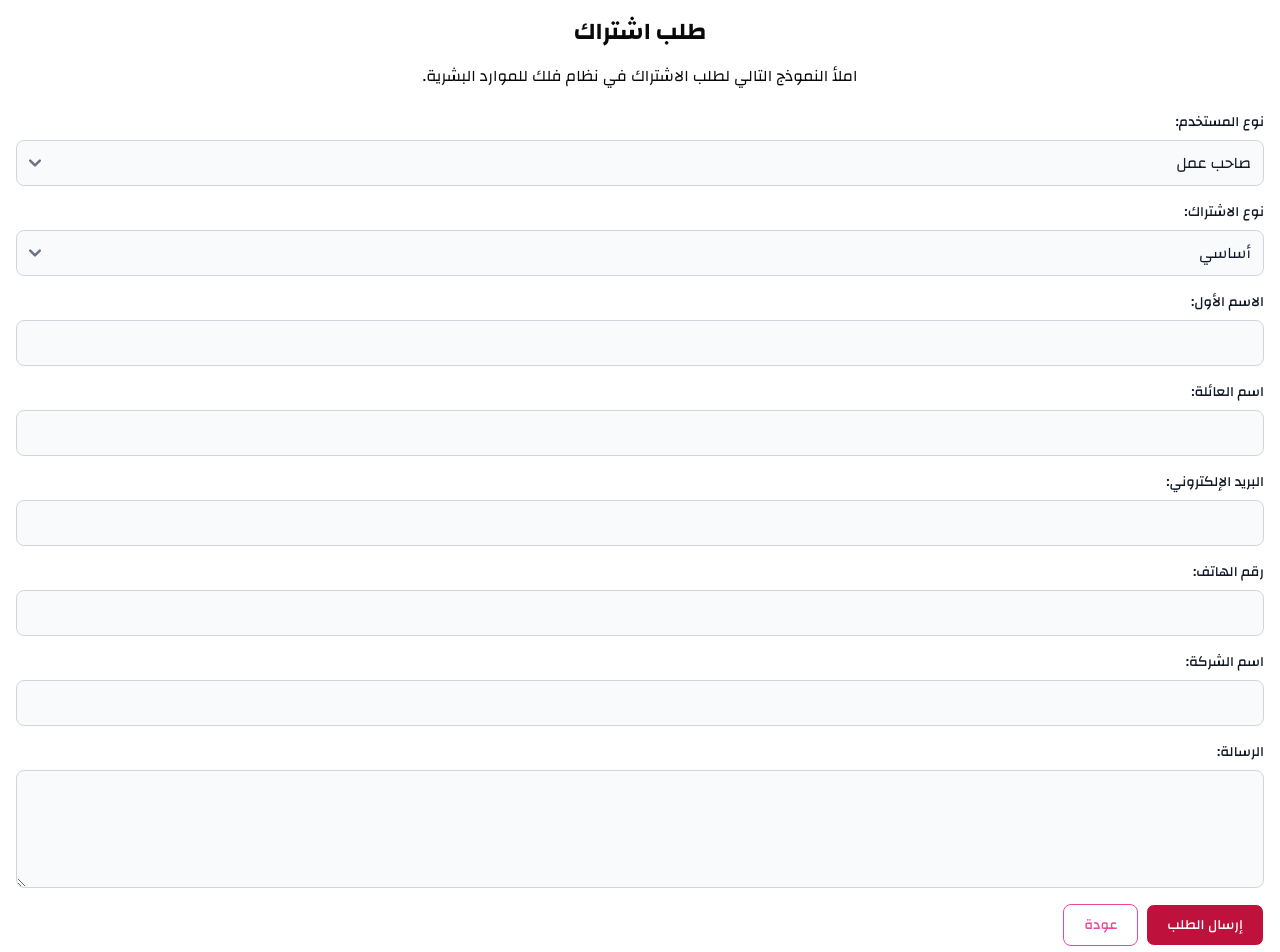
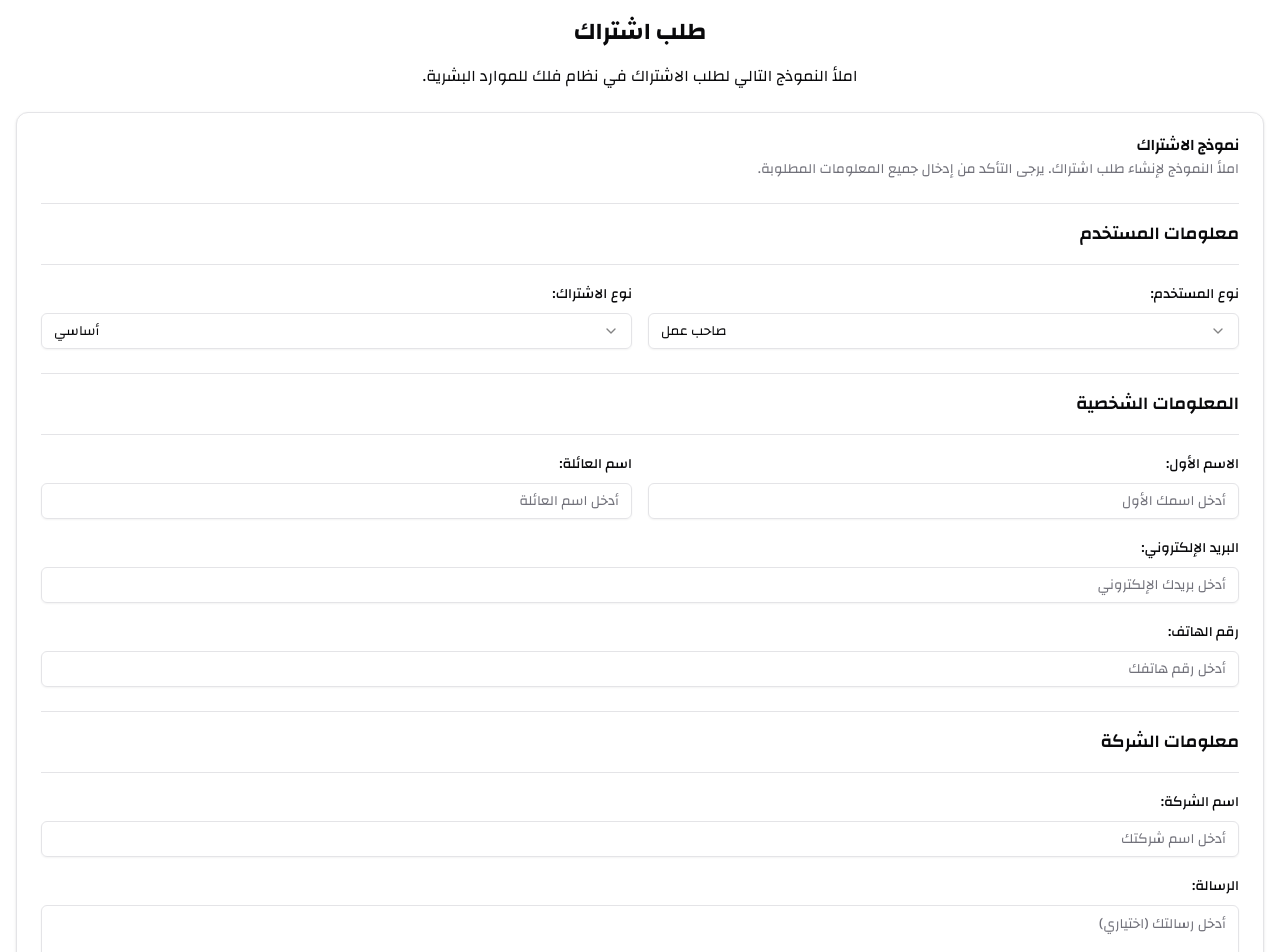
Before and after one commit to Abubakr-Alsheikh/falak-hr, a React (Vite) app: page /subscription in a window 1280 px wide. Shown: the top 952 px of the page. Built offline with nearby package versions, Linux system fonts and the light colour scheme; no server answers.

Commit message:
Improve subscription form

```diff
--- /dev/null
+++ b/src/components/ui/textarea.tsx
@@ -0,0 +1,22 @@
+import * as React from "react"
+
+import { cn } from "@/lib/utils"
+
+const Textarea = React.forwardRef<
+  HTMLTextAreaElement,
+  React.ComponentProps<"textarea">
+>(({ className, ...props }, ref) => {
+  return (
+    <textarea
+      className={cn(
+        "flex min-h-[60px] w-full rounded-md border border-input bg-transparent px-3 py-2 text-base shadow-sm placeholder:text-muted-foreground focus-visible:outline-none focus-visible:ring-1 focus-visible:ring-ring disabled:cursor-not-allowed disabled:opacity-50 md:text-sm",
+        className
+      )}
+      ref={ref}
+      {...props}
+    />
+  )
+})
+Textarea.displayName = "Textarea"
+
+export { Textarea }
--- a/src/config/routes.ts
+++ b/src/config/routes.ts
@@ -1,7 +1,7 @@
 export const ROUTES = {
   HOME: "/",
   LOGIN: "/login",
-  REGISTER: "/register",
+  REGISTER: "/subscription",
   FORGOT_PASSWORD: "/forgot-password",
   DASHBOARD: "/dashboard",
 } as const;
--- a/src/pages/public/subscription/SubscriptionForm.tsx
+++ b/src/pages/public/subscription/SubscriptionForm.tsx
@@ -1,12 +1,33 @@
 import React, { useState } from "react";
-import subscriptionService from "@api/subscriptionService"; // Import the service
-import { SubscriptionRequest } from "@/types/subscription"; // Import the type
-import Button from "@/components/common/public/Button";
+import subscriptionService from "@api/subscriptionService";
+import { SubscriptionRequest } from "@/types/subscription";
+import { Button } from "@/components/ui/button";
+import { Input } from "@/components/ui/input";
+import { Label } from "@/components/ui/label";
+import {
+  Select,
+  SelectContent,
+  SelectItem,
+  SelectTrigger,
+  SelectValue,
+} from "@/components/ui/select";
+import { Textarea } from "@/components/ui/textarea";
+import { Alert, AlertDescription, AlertTitle } from "@/components/ui/alert";
+import {
+  Card,
+  CardContent,
+  CardFooter,
+  CardHeader,
+  CardDescription,
+  CardTitle,
+} from "@/components/ui/card";
 import LoadingScreen from "@/components/common/public/LoadingScreen";
 import { Link } from "react-router-dom";
+import { Separator } from "@/components/ui/separator";
+import * as Tooltip from "@radix-ui/react-tooltip";
 
 interface SubscriptionFormProps {
-  onSuccess?: () => void; // Optional callback for success
+  onSuccess?: () => void;
 }
 
 const SubscriptionForm: React.FC<SubscriptionFormProps> = ({ onSuccess }) => {
@@ -24,6 +45,17 @@ const SubscriptionForm: React.FC<SubscriptionFormProps> = ({ onSuccess }) => {
   const [error, setError] = useState<string | null>(null);
   const [successMessage, setSuccessMessage] = useState<string | null>(null);
 
+  const clearForm = () => {
+    setUserType("employer");
+    setSubscriptionType("basic");
+    setFirstName("");
+    setLastName("");
+    setEmail("");
+    setPhoneNumber("");
+    setCompanyName("");
+    setMessage("");
+  };
+
   const handleSubmit = async (event: React.FormEvent) => {
     event.preventDefault();
     setIsLoading(true);
@@ -31,7 +63,6 @@ const SubscriptionForm: React.FC<SubscriptionFormProps> = ({ onSuccess }) => {
     setSuccessMessage(null);
 
     const formData: SubscriptionRequest = {
-      // Use the type
       user_type: userType,
       subscription_type: subscriptionType,
       first_name: firstName,
@@ -45,24 +76,15 @@ const SubscriptionForm: React.FC<SubscriptionFormProps> = ({ onSuccess }) => {
     try {
       const response = await subscriptionService.createSubscriptionRequest(
         formData
-      ); // Use the service
-      setSuccessMessage(response.message); // Access message from response
-      // Reset form
-      setUserType("employer");
-      setSubscriptionType("basic");
-      setFirstName("");
-      setLastName("");
-      setEmail("");
-      setPhoneNumber("");
-      setCompanyName("");
-      setMessage("");
+      );
+      setSuccessMessage("تم إرسال طلب الاشتراك بنجاح!");
+      clearForm();
       if (onSuccess) {
         onSuccess();
       }
     } catch (err: any) {
       if (err.response && err.response.data && err.response.data.errors) {
-        // Handle specific validation errors from backend
-        let errorMsg = "حدثت الأخطاء التالية:\n";
+        let errorMsg = "";
         for (const field in err.response.data.errors) {
           err.response.data.errors[field].forEach((errorDetail: string) => {
             errorMsg += `- ${field}: ${errorDetail}\n`;
@@ -74,166 +96,213 @@ const SubscriptionForm: React.FC<SubscriptionFormProps> = ({ onSuccess }) => {
         err.response.data &&
         err.response.data.message
       ) {
-        // Handle general error messages.
         setError(err.response.data.message);
       } else {
-        // Handle network or other unexpected errors
         setError("حدث خطأ غير متوقع. يرجى المحاولة مرة أخرى.");
       }
     } finally {
       setIsLoading(false);
     }
   };
+
   if (isLoading) {
-    return <LoadingScreen />; // Show loading indicator while submitting
+    return <LoadingScreen />;
   }
 
   return (
-    <form onSubmit={handleSubmit} className="space-y-4">
-      {successMessage && <p className="text-green-500">{successMessage}</p>}
-      {error && <p className="text-red-500">{error}</p>}
+    <Card dir="rtl">
+      <CardHeader className="text-right">
+        <CardTitle>نموذج الاشتراك</CardTitle>
+        <CardDescription>
+          املأ النموذج لإنشاء طلب اشتراك. يرجى التأكد من إدخال جميع المعلومات
+          المطلوبة.
+        </CardDescription>
+      </CardHeader>
+      <CardContent>
+        <form onSubmit={handleSubmit} className="space-y-6">
+          {" "}
+          {/* Increased spacing */}
+          {successMessage && (
+            <Alert>
+              <AlertTitle>نجاح!</AlertTitle>
+              <AlertDescription>{successMessage}</AlertDescription>
+            </Alert>
+          )}
+          {error && (
+            <Alert variant="destructive">
+              <AlertTitle>خطأ</AlertTitle>
+              <AlertDescription>
+                <pre className="whitespace-pre-wrap">{error}</pre>
+              </AlertDescription>
+            </Alert>
+          )}
+          <div className="space-y-4">
+            {" "}
+            {/* Increased spacing within sections */}
+            <Separator />
+            <h3 className="text-lg font-semibold">معلومات المستخدم</h3>
+            <Separator />
+            <div className="grid grid-cols-2 gap-4">
+              <div className="space-y-2">
+                <Label htmlFor="user_type">نوع المستخدم:</Label>
+                <Select
+                  onValueChange={(value) =>
+                    setUserType(value as "employer" | "manager")
+                  }
+                  defaultValue={userType}
+                >
+                  <Tooltip.Provider delayDuration={200}>
+                    <Tooltip.Root>
+                      <Tooltip.Trigger asChild>
+                        <SelectTrigger id="user_type">
+                          <SelectValue placeholder="اختر نوع المستخدم" />
+                        </SelectTrigger>
+                      </Tooltip.Trigger>
+                      <Tooltip.Portal>
+                        <Tooltip.Content
+                          className="bg-popover text-popover-foreground"
+                          sideOffset={5}
+                        >
+                          اختر نوع المستخدم (صاحب عمل أو مدير)
+                          <Tooltip.Arrow className="fill-current" />
+                        </Tooltip.Content>
+                      </Tooltip.Portal>
+                    </Tooltip.Root>
+                  </Tooltip.Provider>
 
-      <div>
-        <label
-          htmlFor="user_type"
-          className="mb-2 block text-sm font-medium text-gray-900 dark:text-white"
+                  <SelectContent>
+                    <SelectItem value="employer">صاحب عمل</SelectItem>
+                    <SelectItem value="manager">مدير</SelectItem>
+                  </SelectContent>
+                </Select>
+              </div>
+              <div className="space-y-2">
+                <Label htmlFor="subscription_type">نوع الاشتراك:</Label>
+                <Select
+                  onValueChange={(value) =>
+                    setSubscriptionType(value as "basic" | "silver" | "gold")
+                  }
+                  defaultValue={subscriptionType}
                 >
-          نوع المستخدم:
-        </label>
-        <select
-          id="user_type"
-          value={userType}
-          onChange={(e) =>
-            setUserType(e.target.value as "employer" | "manager")
-          }
-          className="block w-full rounded-lg border border-gray-300 bg-gray-50 p-2.5 text-gray-900 focus:border-primary-500 focus:ring-primary-500 dark:border-gray-600 dark:bg-gray-700 dark:text-white dark:placeholder-gray-400 dark:focus:border-blue-500 dark:focus:ring-blue-500"
+                  <Tooltip.Provider delayDuration={200}>
+                    <Tooltip.Root>
+                      <Tooltip.Trigger asChild>
+                        <SelectTrigger id="subscription_type">
+                          <SelectValue placeholder="اختر نوع الاشتراك" />
+                        </SelectTrigger>
+                      </Tooltip.Trigger>
+                      <Tooltip.Portal>
+                        <Tooltip.Content
+                          className="bg-popover text-popover-foreground"
+                          sideOffset={5}
                         >
-          <option value="employer">صاحب عمل</option>
-          <option value="manager">مدير</option>
-        </select>
+                          اختر نوع الاشتراك (أساسي، فضي، أو ذهبي)
+                          <Tooltip.Arrow className="fill-current" />
+                        </Tooltip.Content>
+                      </Tooltip.Portal>
+                    </Tooltip.Root>
+                  </Tooltip.Provider>
+                  <SelectContent>
+                    <SelectItem value="basic">أساسي</SelectItem>
+                    <SelectItem value="silver">فضي</SelectItem>
+                    <SelectItem value="gold">ذهبي</SelectItem>
+                  </SelectContent>
+                </Select>
               </div>
-
-      <div>
-        <label
-          htmlFor="subscription_type"
-          className="mb-2 block text-sm font-medium text-gray-900 dark:text-white"
-        >
-          نوع الاشتراك:
-        </label>
-        <select
-          id="subscription_type"
-          value={subscriptionType}
-          onChange={(e) =>
-            setSubscriptionType(e.target.value as "basic" | "silver" | "gold")
-          }
-          className="block w-full rounded-lg border border-gray-300 bg-gray-50 p-2.5 text-gray-900 focus:border-primary-500 focus:ring-primary-500 dark:border-gray-600 dark:bg-gray-700 dark:text-white dark:placeholder-gray-400 dark:focus:border-blue-500 dark:focus:ring-blue-500"
-        >
-          <option value="basic">أساسي</option>
-          <option value="silver">فضي</option>
-          <option value="gold">ذهبي</option>
-        </select>
             </div>
-      <div>
-        <label
-          htmlFor="first_name"
-          className="mb-2 block text-sm font-medium text-gray-900 dark:text-white"
-        >
-          الاسم الأول:
-        </label>
-        <input
+          </div>
+          <div className="space-y-4">
+            <Separator />
+            <h3 className="text-lg font-semibold">المعلومات الشخصية</h3>
+            <Separator />
+            <div className="grid grid-cols-2 gap-4">
+              <div className="space-y-2">
+                <Label htmlFor="first_name">الاسم الأول:</Label>
+                <Input
                   type="text"
                   id="first_name"
                   value={firstName}
                   onChange={(e) => setFirstName(e.target.value)}
                   required
-          className="block w-full rounded-lg border border-gray-300 bg-gray-50 p-2.5 text-gray-900 focus:border-primary-500 focus:ring-primary-500 dark:border-gray-600 dark:bg-gray-700 dark:text-white dark:placeholder-gray-400 dark:focus:border-blue-500 dark:focus:ring-blue-500"
+                  placeholder="أدخل اسمك الأول"
+                  className="text-right"
                 />
               </div>
-
-      <div>
-        <label
-          htmlFor="last_name"
-          className="mb-2 block text-sm font-medium text-gray-900 dark:text-white"
-        >
-          اسم العائلة:
-        </label>
-        <input
+              <div className="space-y-2">
+                <Label htmlFor="last_name">اسم العائلة:</Label>
+                <Input
                   type="text"
                   id="last_name"
                   value={lastName}
                   onChange={(e) => setLastName(e.target.value)}
                   required
-          className="block w-full rounded-lg border border-gray-300 bg-gray-50 p-2.5 text-gray-900 focus:border-primary-500 focus:ring-primary-500 dark:border-gray-600 dark:bg-gray-700 dark:text-white dark:placeholder-gray-400 dark:focus:border-blue-500 dark:focus:ring-blue-500"
+                  placeholder="أدخل اسم العائلة"
+                  className="text-right"
                 />
               </div>
-      <div>
-        <label
-          htmlFor="email"
-          className="mb-2 block text-sm font-medium text-gray-900 dark:text-white"
-        >
-          البريد الإلكتروني:
-        </label>
-        <input
+            </div>
+            <div className="space-y-2">
+              <Label htmlFor="email">البريد الإلكتروني:</Label>
+              <Input
                 type="email"
                 id="email"
                 value={email}
                 onChange={(e) => setEmail(e.target.value)}
                 required
-          className="block w-full rounded-lg border border-gray-300 bg-gray-50 p-2.5 text-gray-900 focus:border-primary-500 focus:ring-primary-500 dark:border-gray-600 dark:bg-gray-700 dark:text-white dark:placeholder-gray-400 dark:focus:border-blue-500 dark:focus:ring-blue-500"
+                placeholder="أدخل بريدك الإلكتروني"
+                className="text-right"
               />
             </div>
-      <div>
-        <label
-          htmlFor="phone_number"
-          className="mb-2 block text-sm font-medium text-gray-900 dark:text-white"
-        >
-          رقم الهاتف:
-        </label>
-        <input
+            <div className="space-y-2">
+              <Label htmlFor="phone_number">رقم الهاتف:</Label>
+              <Input
                 type="tel"
                 id="phone_number"
                 value={phoneNumber}
                 onChange={(e) => setPhoneNumber(e.target.value)}
-          className="block w-full rounded-lg border border-gray-300 bg-gray-50 p-2.5 text-gray-900 focus:border-primary-500 focus:ring-primary-500 dark:border-gray-600 dark:bg-gray-700 dark:text-white dark:placeholder-gray-400 dark:focus:border-blue-500 dark:focus:ring-blue-500"
+                placeholder="أدخل رقم هاتفك"
+                className="text-right"
               />
             </div>
-      <div>
-        <label
-          htmlFor="company_name"
-          className="mb-2 block text-sm font-medium text-gray-900 dark:text-white"
-        >
-          اسم الشركة:
-        </label>
-        <input
+          </div>
+          <div className="space-y-4">
+            <Separator />
+            <h3 className="text-lg font-semibold">معلومات الشركة</h3>
+            <Separator />
+            <div className="space-y-2">
+              <Label htmlFor="company_name">اسم الشركة:</Label>
+              <Input
                 type="text"
                 id="company_name"
                 value={companyName}
                 onChange={(e) => setCompanyName(e.target.value)}
-          className="block w-full rounded-lg border border-gray-300 bg-gray-50 p-2.5 text-gray-900 focus:border-primary-500 focus:ring-primary-500 dark:border-gray-600 dark:bg-gray-700 dark:text-white dark:placeholder-gray-400 dark:focus:border-blue-500 dark:focus:ring-blue-500"
+                placeholder="أدخل اسم شركتك"
+                className="text-right"
               />
             </div>
-      <div>
-        <label
-          htmlFor="message"
-          className="mb-2 block text-sm font-medium text-gray-900 dark:text-white"
-        >
-          الرسالة:
-        </label>
-        <textarea
+            <div className="space-y-2">
+              <Label htmlFor="message">الرسالة:</Label>
+              <Textarea
                 id="message"
                 value={message}
                 onChange={(e) => setMessage(e.target.value)}
-          className="block w-full rounded-lg border border-gray-300 bg-gray-50 p-2.5 text-gray-900 focus:border-primary-500 focus:ring-primary-500 dark:border-gray-600 dark:bg-gray-700 dark:text-white dark:placeholder-gray-400 dark:focus:border-blue-500 dark:focus:ring-blue-500"
+                placeholder="أدخل رسالتك (اختياري)"
                 rows={4}
+                className="resize-none text-right"
               />
             </div>
-      <div className="flex flex-row gap-2">
-        <Button type="submit" text="إرسال الطلب" />
-        <Link to="/">
-          <Button type="submit" text="عودة" variant="secondary" />
-        </Link>
           </div>
         </form>
+      </CardContent>
+      <CardFooter className="flex justify-start gap-2">
+        <Button type="submit" onClick={handleSubmit}>
+          إرسال الطلب
+        </Button>
+        <Link to="/">
+          <Button variant="outline">عودة</Button>
+        </Link>
+      </CardFooter>
+    </Card>
   );
 };
 
```
Lines whose indentation alone changed are shown as unchanged.
